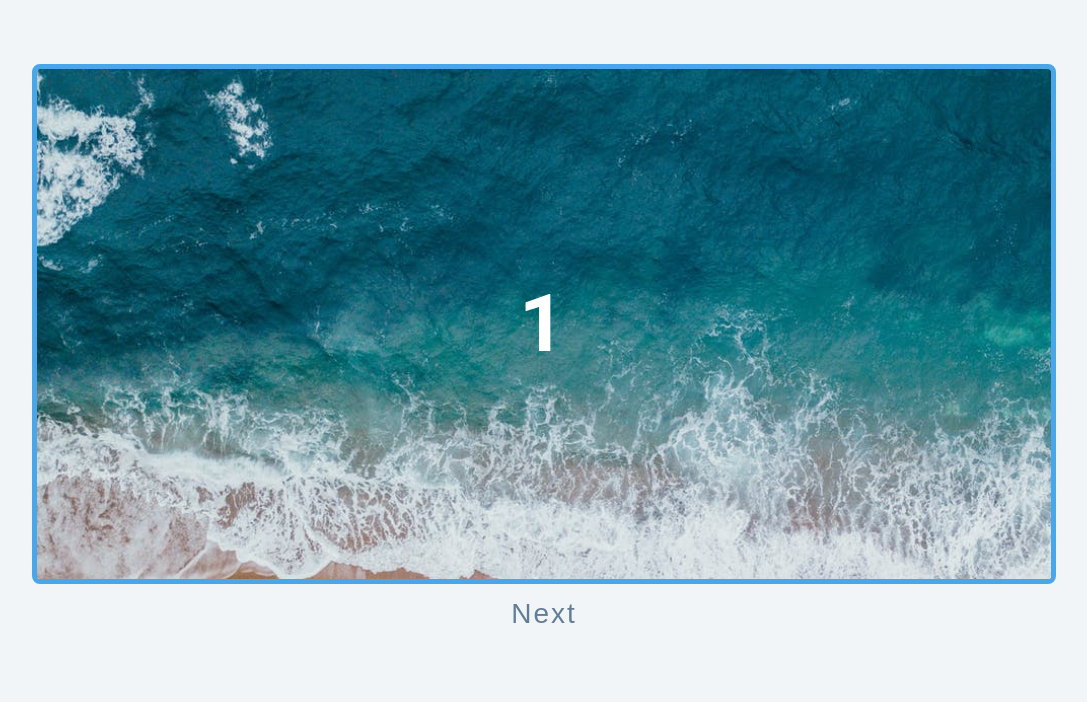
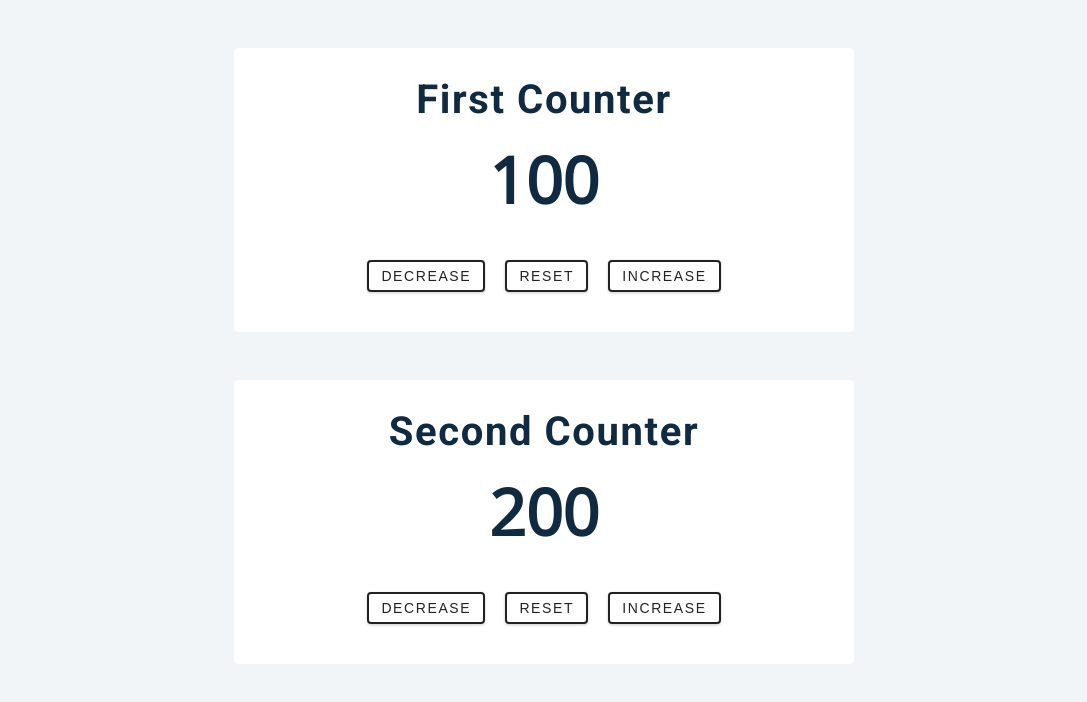
Before and after one commit to searchingeXly/jstest, a plain HTML site: page index.html in a window 1280 px wide. Shown: the whole page, without its empty margins (96-1183 px from the left). Drawn offline with nearby package versions, Linux system fonts and the light colour scheme.

Commit message:
17 - OOP - counter

```diff
--- /dev/null
+++ b/app-class.js
@@ -0,0 +1,44 @@
+function getElement(selection) {
+  const element = document.querySelector(selection);
+  if (element) {
+    return element;
+  }
+  throw new Error(
+    `Please check "${selection}" selector, no such element exists."`
+  );
+}
+
+class Counter {
+  constructor(element, value) {
+    this.counter = element;
+    this.value = value;
+    this.resetBtn = element.querySelector(".reset");
+    this.decreaseBtn = element.querySelector(".decrease");
+    this.increaseBtn = element.querySelector(".increase");
+    this.valueDOM = element.querySelector(".value");
+    this.valueDOM.textContent = this.value;
+    this.increase = this.increase.bind(this);
+    this.decrease = this.decrease.bind(this);
+    this.reset = this.reset.bind(this);
+    this.increaseBtn.addEventListener("click", this.increase);
+    this.decreaseBtn.addEventListener("click", this.decrease);
+    this.resetBtn.addEventListener("click", this.reset);
+  }
+
+  increase() {
+    this.value++;
+    this.valueDOM.textContent = this.value;
+  }
+
+  decrease() {
+    this.value--;
+    this.valueDOM.textContent = this.value;
+  }
+
+  reset() {
+    this.value = 0;
+    this.valueDOM.textContent = this.value;
+  }
+}
+const firstCounter = new Counter(getElement(".first-counter"), 100);
+const secondCounter = new Counter(getElement(".second-counter"), 200);
--- a/app.js
+++ /dev/null
@@ -1,43 +0,0 @@
-const slides = document.querySelectorAll(".slide");
-const nextBtn = document.querySelector(".nextBtn");
-const prevBtn = document.querySelector(".prevBtn");
-
-slides.forEach(function (slide, index) {
-  slide.style.left = `${index * 100}%`;
-});
-
-let counter = 0;
-nextBtn.addEventListener("click", function () {
-  counter++;
-  carousel();
-});
-prevBtn.addEventListener("click", function () {
-  counter--;
-  carousel();
-});
-
-function carousel() {
-  // working with slides
-  //   if (counter === slides.length) {
-  //     counter = 0;
-  //   }
-  //   if (counter < 0) {
-  //     counter = slides.length - 1;
-  //   }
-  // working with buttons
-  if (counter < slides.length - 1) {
-    nextBtn.style.display = "block";
-  } else {
-    nextBtn.style.display = "none";
-  }
-  if (counter > 0) {
-    prevBtn.style.display = "block";
-  } else {
-    prevBtn.style.display = "none";
-  }
-  slides.forEach(function (slide) {
-    slide.style.transform = `translateX(-${counter * 100}%)`;
-  });
-}
-
-prevBtn.style.display = "none";
--- a/index.html
+++ b/index.html
@@ -3,36 +3,28 @@
   <head>
     <meta charset="UTF-8" />
     <meta name="viewport" content="width=device-width, initial-scale=1.0" />
-    <title>Slider</title>
-
-    <!-- styles -->
+    <title>Counter Starter</title>
     <link rel="stylesheet" href="styles.css" />
   </head>
   <body>
-    <div class="slider-container">
-      <div class="slide">
-        <img src="./img-1.jpeg" alt="" class="slide-img" />
-        <h1>1</h1>
-      </div>
-      <div class="slide">
-        <h1>2</h1>
-      </div>
-      <div class="slide">
-        <h1>3</h1>
-      </div>
-      <div class="slide">
-        <div>
-          <img src="./person-1.jpeg" alt="" class="person-img" />
-          <h4>susan doe</h4>
-          <h1>4</h1>
-        </div>
+    <div class="container first-counter">
+      <h2>first counter</h2>
+      <span class="value">0</span>
+      <div class="button-container">
+        <button class="btn decrease">decrease</button>
+        <button class="btn reset">reset</button>
+        <button class="btn increase">increase</button>
       </div>
     </div>
-    <div class="btn-container">
-      <button type="button" class="prevBtn">prev</button>
-      <button type="button" class="nextBtn">next</button>
+    <div class="container second-counter">
+      <h2>second counter</h2>
+      <span class="value">0</span>
+      <div class="button-container">
+        <button class="btn decrease">decrease</button>
+        <button class="btn reset">reset</button>
+        <button class="btn increase">increase</button>
+      </div>
     </div>
-    <!-- javascript -->
-    <script src="app.js"></script>
+    <script src="app-class.js"></script>
   </body>
 </html>
--- a/styles.css
+++ b/styles.css
@@ -3,7 +3,7 @@
 Fonts
 ===============
 */
-@import url("https://fonts.googleapis.com/css?family=Open+Sans|Roboto:400,700&display=swap");
+@import url('https://fonts.googleapis.com/css?family=Open+Sans|Roboto:400,700&display=swap');
 
 /*
 ===============
@@ -18,7 +18,7 @@ Variables
   --clr-primary-3: hsl(205, 72%, 37%);
   --clr-primary-4: hsl(205, 63%, 48%);
   /* primary/main color */
-  --clr-primary-5: #49a6e9;
+  --clr-primary-5: hsl(205, 78%, 60%);
   /* lighter shades of primary color */
   --clr-primary-6: hsl(205, 89%, 70%);
   --clr-primary-7: hsl(205, 90%, 76%);
@@ -43,11 +43,11 @@ Variables
   --clr-green-dark: hsl(125, 67%, 44%);
   --clr-green-light: hsl(125, 71%, 66%);
   --clr-black: #222;
-  --ff-primary: "Roboto", sans-serif;
-  --ff-secondary: "Open Sans", sans-serif;
+  --ff-primary: 'Roboto', sans-serif;
+  --ff-secondary: 'Open Sans', sans-serif;
   --transition: all 0.3s linear;
-  --spacing: 0.25rem;
-  --radius: 0.5rem;
+  --spacing: 0.1rem;
+  --radius: 0.25rem;
   --light-shadow: 0 5px 15px rgba(0, 0, 0, 0.1);
   --dark-shadow: 0 5px 15px rgba(0, 0, 0, 0.2);
   --max-width: 1170px;
@@ -79,13 +79,6 @@ ul {
 a {
   text-decoration: none;
 }
-img:not(.person-img) {
-  width: 100%;
-}
-img {
-  display: block;
-}
-
 h1,
 h2,
 h3,
@@ -137,24 +130,6 @@ p {
 }
 /*  global classes */
 
-.btn {
-  text-transform: uppercase;
-  background: transparent;
-  color: var(--clr-black);
-  padding: 0.375rem 0.75rem;
-  letter-spacing: var(--spacing);
-  display: inline-block;
-  transition: var(--transition);
-  font-size: 0.875rem;
-  border: 2px solid var(--clr-black);
-  cursor: pointer;
-  box-shadow: 0 1px 3px rgba(0, 0, 0, 0.2);
-  border-radius: var(--radius);
-}
-.btn:hover {
-  color: var(--clr-white);
-  background: var(--clr-black);
-}
 /* section */
 .section {
   padding: 5rem 0;
@@ -175,108 +150,44 @@ main {
   display: grid;
   place-items: center;
 }
+
 /*
 ===============
-Slider
+Counter
 ===============
 */
 
-.slider-container {
-  border: 5px solid var(--clr-primary-5);
-  width: 80vw;
-  margin: 0 auto;
-  height: 40vh;
-  max-width: 80rem;
-  position: relative;
-  border-radius: 0.5rem;
-  overflow: hidden;
-  margin-top: 4rem;
+.container {
+  text-align: center;
+  margin: 3rem auto;
+  background: var(--clr-white);
+  border-radius: var(--radius);
+  width: 90vw;
+  max-width: var(--fixed-width);
+  padding: 2rem;
 }
-.slide {
-  position: absolute;
-  width: 100%;
-  height: 100%;
-  background: var(--clr-primary-9);
+.value {
+  font-size: 4rem;
+  font-weight: bold;
+  margin-bottom: 1.5rem;
+  display: inline-block;
+}
+.btn {
+  text-transform: uppercase;
+  background: transparent;
+  color: var(--clr-black);
+  padding: 0.375rem 0.75rem;
+  letter-spacing: var(--spacing);
+  display: inline-block;
+  transition: var(--transition);
+  font-size: 0.875rem;
+  border: 2px solid var(--clr-black);
+  cursor: pointer;
+  box-shadow: 0 1px 3px rgba(0, 0, 0, 0.2);
+  border-radius: var(--radius);
+  margin: 0.5rem;
+}
+.btn:hover {
   color: var(--clr-white);
-  display: grid;
-  place-items: center;
-  transition: all 0.25s ease-in-out;
-  text-align: center;
+  background: var(--clr-black);
 }
-.slide-img {
-  height: 100%;
-  object-fit: cover;
-}
-.slide h1 {
-  font-size: 5rem;
-}
-.person-img {
-  border-radius: 50%;
-  width: 6rem;
-  height: 6rem;
-  margin: 0 auto;
-  margin-bottom: 1rem;
-}
-.slide:nth-child(1) h1 {
-  position: absolute;
-  top: 50%;
-  left: 50%;
-  transform: translate(-50%, -50%);
-}
-.slide:nth-child(3) {
-  background: linear-gradient(rgba(0, 0, 0, 0.4), rgba(0, 0, 0, 0.4)),
-    url("./img-2.jpeg") center/cover no-repeat;
-}
-.btn-container {
-  display: flex;
-  justify-content: center;
-  margin-top: 0.75rem;
-}
-.prevBtn,
-.nextBtn {
-  background: transparent;
-  border-color: transparent;
-  font-size: 1.75rem;
-  cursor: pointer;
-  margin: 0 0.25rem;
-  text-transform: capitalize;
-  letter-spacing: 2px;
-  color: var(--clr-grey-5);
-  transition: var(--transition);
-}
-.prevBtn:hover,
-.nextBtn:hover {
-  color: var(--clr-grey-3);
-}
-
-@media screen and (min-width: 576px) {
-  .slider-container {
-    height: 45vh;
-  }
-}
-@media screen and (min-width: 768px) {
-  .slider-container {
-    height: 55vh;
-  }
-}
-@media screen and (min-width: 992px) {
-  .slider-container {
-    height: 65vh;
-  }
-}
-/* .slide:nth-child(1){
-  left: 0;
-}
-.slide:nth-child(2){
-  left: 100%;
-}
-.slide:nth-child(3){
-  left: 200%;
-}
-.slide:nth-child(4){
-  left: 300%;
-}
-.slide{
-  transform: translateX(-100%);
-} */
-/* negative value moves to left */
```
Also changed, not shown: app-proto.js (added, +41 -0 lines), img-1.jpeg (deleted), img-2.jpeg (deleted), logo.svg (deleted), person-1.jpeg (deleted).
